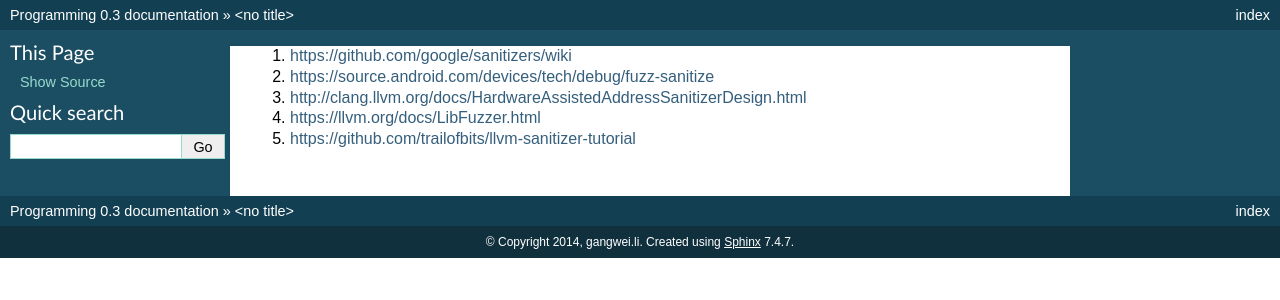
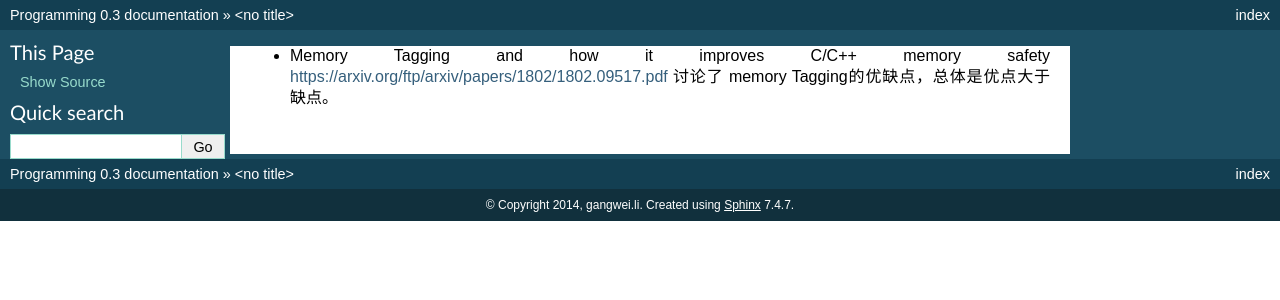
Before and after one commit to gwli/Programming, a Sphinx documentation site: the page built from source/content/Stage_3/LLVM/sanitizer.rst, in a window 1280 px wide. Shown: the top 300 px of the page. Built offline with Sphinx 7.4.7, drawn with Linux system fonts in a browser that asks for light colours.

Commit message:
sanitizer

```diff
--- a/source/content/Stage_3/LLVM/sanitizer.rst
+++ b/source/content/Stage_3/LLVM/sanitizer.rst
@@ -1,5 +1,10 @@
-#. https://github.com/google/sanitizers/wiki
-#. https://source.android.com/devices/tech/debug/fuzz-sanitize
-#. http://clang.llvm.org/docs/HardwareAssistedAddressSanitizerDesign.html
-#. https://llvm.org/docs/LibFuzzer.html
-#. https://github.com/trailofbits/llvm-sanitizer-tutorial
+* Memory Tagging and how it improves C/C++ memory safety  https://arxiv.org/ftp/arxiv/papers/1802/1802.09517.pdf
+  讨论了 memory Tagging的优缺点，总体是优点大于缺点。
+.. todo::
+
+   * Kernel Address Sanitizer https://www.kernel.org/doc/html/v4.12/dev-tools/kasan.html
+   * https://github.com/google/sanitizers/wiki
+   * https://source.android.com/devices/tech/debug/fuzz-sanitize
+   * http://clang.llvm.org/docs/HardwareAssistedAddressSanitizerDesign.html
+   * https://llvm.org/docs/LibFuzzer.html
+   * https://github.com/trailofbits/llvm-sanitizer-tutorial
```
